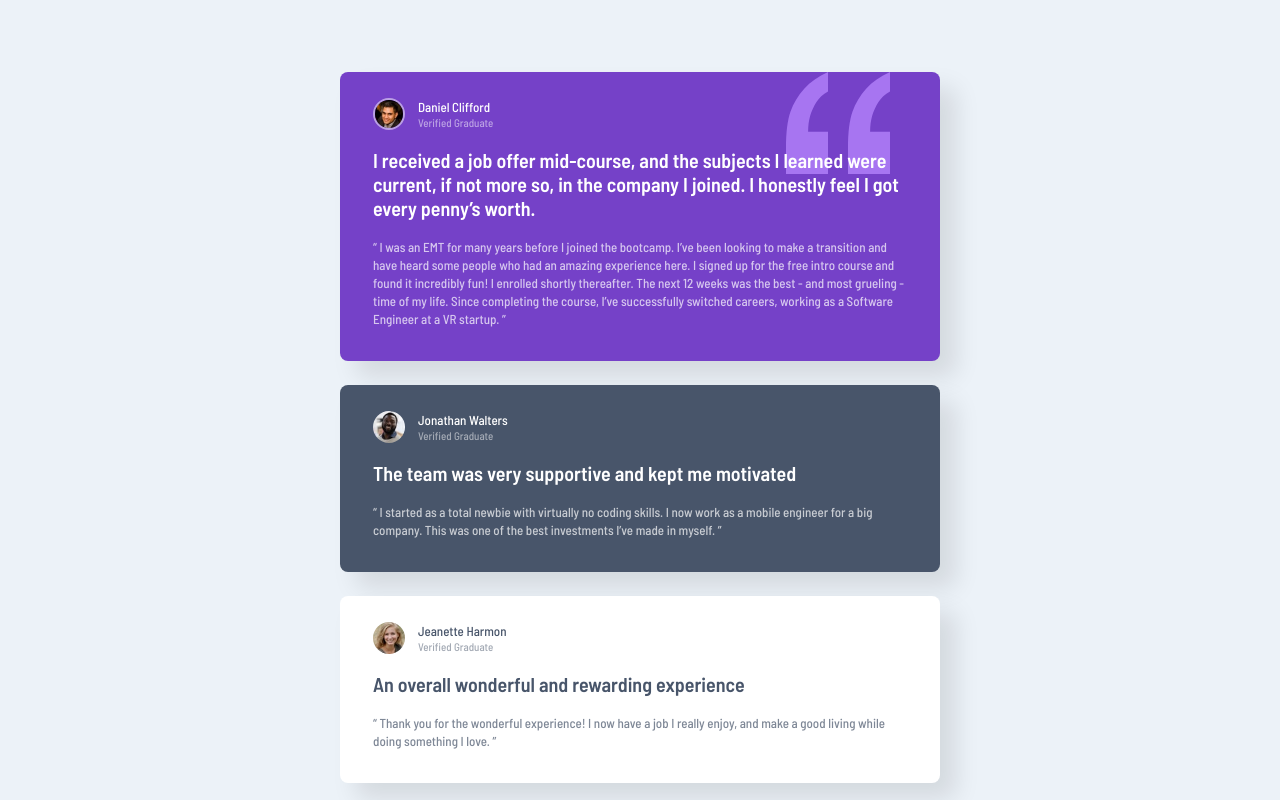
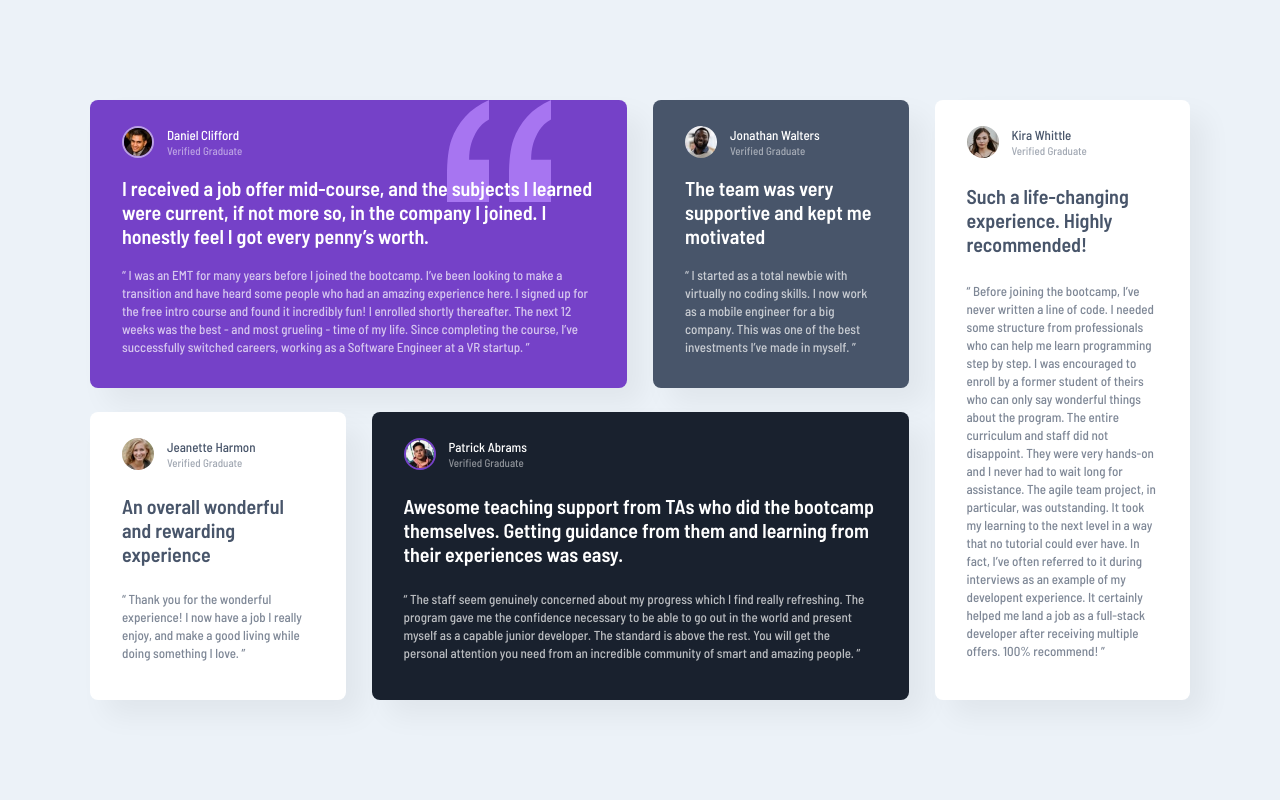
Before and after one commit to victorkauan/testimonials-grid-section, a plain HTML site: page index.html in a window 1280 px wide. Shown: the top 800 px of the page. Drawn offline with Linux system fonts and the light colour scheme.

Commit message:
desktop design

```diff
--- a/style.css
+++ b/style.css
@@ -1,4 +1,4 @@
-/* ========== Variables ========= */
+/* ========== Variables ========== */
 :root {
   /* |> Primary */
   --moderate-violet: hsl(263, 55%, 52%);
@@ -19,19 +19,35 @@
   box-sizing: border-box;
 }
 
-/* ========== Global ========= */
-html,
-body,
-#app {
-  min-height: 100%;
-}
-
+/* ========== Global ========== */
 body {
   color: var(--white);
   font-family: "Barlow Semi Condensed", sans-serif;
   font-size: 0.8125rem;
 
   background: var(--light-grayish-blue);
+}
+
+.container {
+  padding: 1.625rem 2rem 2rem;
+}
+
+.grid {
+  display: grid;
+  gap: 1.125rem;
+}
+
+h1 {
+  /* Screen readers only */
+  width: 1px;
+  height: 1px;
+  overflow: hidden;
+
+  position: absolute;
+  white-space: nowrap;
+
+  clip: rect(0 0 0 0);
+  clip-path: inset(50%);
 }
 
 h2 {
@@ -46,22 +62,15 @@ h4 {
   font-size: 0.6875rem;
 }
 
-.container {
-  padding: 1.625rem 2.0625rem 2.0625rem;
-}
-
-.grid {
-  display: grid;
-  gap: 1.125rem;
-}
-
-/* ========== App ========= */
+/* ========== App ========== */
 #app {
+  min-height: 100vh;
   display: flex;
+  align-items: center;
   justify-content: center;
 }
 
-/* ========== Testimonials ========= */
+/* ========== Testimonials ========== */
 #testimonials {
   width: min(87.5vw, 37.5rem);
   margin: 4.5rem 0;
@@ -70,28 +79,17 @@ h4 {
   gap: 1.5rem;
 }
 
-#testimonials h1 {
-  /* Screen readers only */
-  width: 1px;
-  height: 1px;
-  overflow: hidden;
-
-  position: absolute;
-  white-space: nowrap;
-
-  clip: rect(0 0 0 0);
-  clip-path: inset(50%);
-}
-
-/* ========== Sections ========= */
+/* ========== Sections ========== */
 #testimonials section {
   border-radius: 0.5rem;
 
-  box-shadow: 1rem 1rem 1.5rem rgba(0, 0, 0, 0.1);
+  box-shadow: 1rem 1rem 1.75rem rgba(0, 0, 0, 0.05);
 }
 
 #testimonials section cite {
   font-style: normal;
+  height: fit-content;
+  width: fit-content;
 
   display: grid;
   grid-auto-columns: 2rem auto;
@@ -132,7 +130,7 @@ h4 {
   opacity: 0.7;
 }
 
-/* ========== Daniel ========= */
+/* ========== Daniel ========== */
 #daniel {
   background: var(--moderate-violet) url(./images/bg-pattern-quotation.svg)
     no-repeat 90% 0%;
@@ -142,19 +140,19 @@ h4 {
   border: 0.125rem solid var(--transparent-white-fifty);
 }
 
-/* ========== Jonathan ========= */
+/* ========== Jonathan ========== */
 #jonathan {
   background: var(--very-dark-grayish-blue);
 }
 
-/* ========== Jeanette ========= */
+/* ========== Jeanette ========== */
 #jeanette {
   color: var(--very-dark-grayish-blue);
 
   background: var(--white);
 }
 
-/* ========== Patrick ========= */
+/* ========== Patrick ========== */
 #patrick {
   background: var(--very-dark-blackish-blue);
 }
@@ -163,11 +161,54 @@ h4 {
   border: 0.125rem solid var(--moderate-violet);
 }
 
-/* ========== Kira ========= */
+/* ========== Kira ========== */
 #kira {
   color: var(--very-dark-grayish-blue);
 
   background: var(--white);
+}
+
+/* ========== Responsive ========== */
+@media (min-width: 1025px) {
+  /* ========== Testimonials ========== */
+  #testimonials {
+    width: min(90vw, 68.75rem);
+    margin: 2.75rem 0;
+
+    grid-template-columns: repeat(4, 1fr);
+    grid-template-rows: repeat(2, 1fr);
+    grid-template-areas:
+      "daniel daniel jonathan kira"
+      "jeanette patrick patrick kira";
+    gap: 1.5rem 1.625rem;
+  }
+
+  /* ========== Daniel ========== */
+  #daniel {
+    grid-area: daniel;
+
+    background-position: 82.5% 0%;
+  }
+
+  /* ========== Jonathan ========== */
+  #jonathan {
+    grid-area: jonathan;
+  }
+
+  /* ========== Jeanette ========== */
+  #jeanette {
+    grid-area: jeanette;
+  }
+
+  /* ========== Patrick ========== */
+  #patrick {
+    grid-area: patrick;
+  }
+
+  /* ========== Kira ========== */
+  #kira {
+    grid-area: kira;
+  }
 }
 
 /* ========== Attributions ==========
```
Also changed, not shown: index.html (+3 -3 lines).
